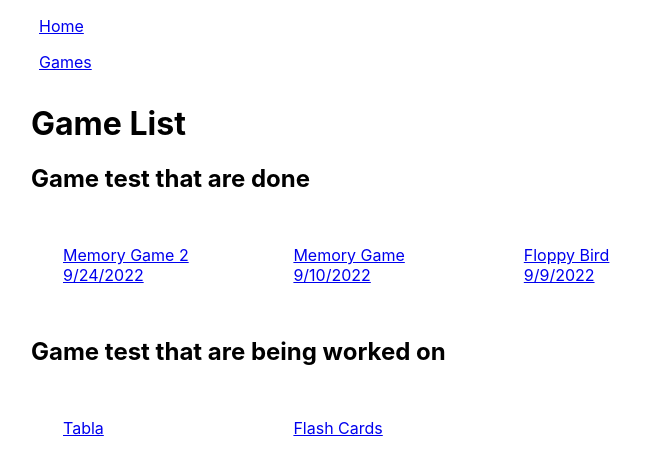
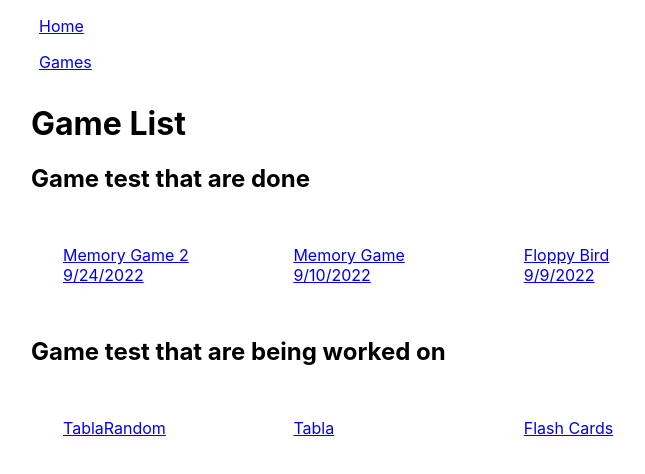
Before and after one commit to Seraphits/game-design-class, a React (Create React App) app: page /games in a window 1280 px wide. Shown: the top 474 px of the page, without its empty margins (1-646 px from the left). Built offline with nearby package versions, Linux system fonts and the light colour scheme.

Commit message:
Making QU in log

```diff
--- a/src/App.js
+++ b/src/App.js
@@ -6,6 +6,7 @@ import FloppyBird from './Game/FloppyBird/001/FloppyBird'
 import MemoryGamePage from './Game/Memory/001/MemoryGamePage'
 import MemoryGamePage2 from './Game/Memory/002'
 import { Tabla } from './Game/Tabla'
+import { TablaRan } from './Game/Tabla/TablaRandom'
 // import MemoryGamePage3 from './Game/Memory/003/MemoryGamePage'
 import Header from './Layout/Header'
 import AddingData from './Pages/AddingData'
@@ -17,6 +18,7 @@ const App = () => {
     <div>
       <Header/>
       <Switch>
+        <Route path='/games/tablarandom'><TablaRan/></Route>
         <Route path='/games/tabla'><Tabla/></Route>
         <Route path='/games/floppybird'><FloppyBird/></Route>
         <Route path='/games/flashcards'><FlashCard/></Route>
--- a/src/Pages/GamesList.js
+++ b/src/Pages/GamesList.js
@@ -15,6 +15,7 @@ const GamesList = () => {
       </Grid>
       <h2>Game test that are being worked on</h2>
       <Grid>
+        <Link to='/games/tablarandom'>TablaRandom</Link>
         <Link to='/games/tabla'>Tabla</Link>
         <Link to='/games/flashcards'>Flash Cards</Link>
         {/* <Link to='/games/memory/003'>Memory Game 3</Link> */}
```
Also changed, not shown: src/index.js (+0 -19 lines).
